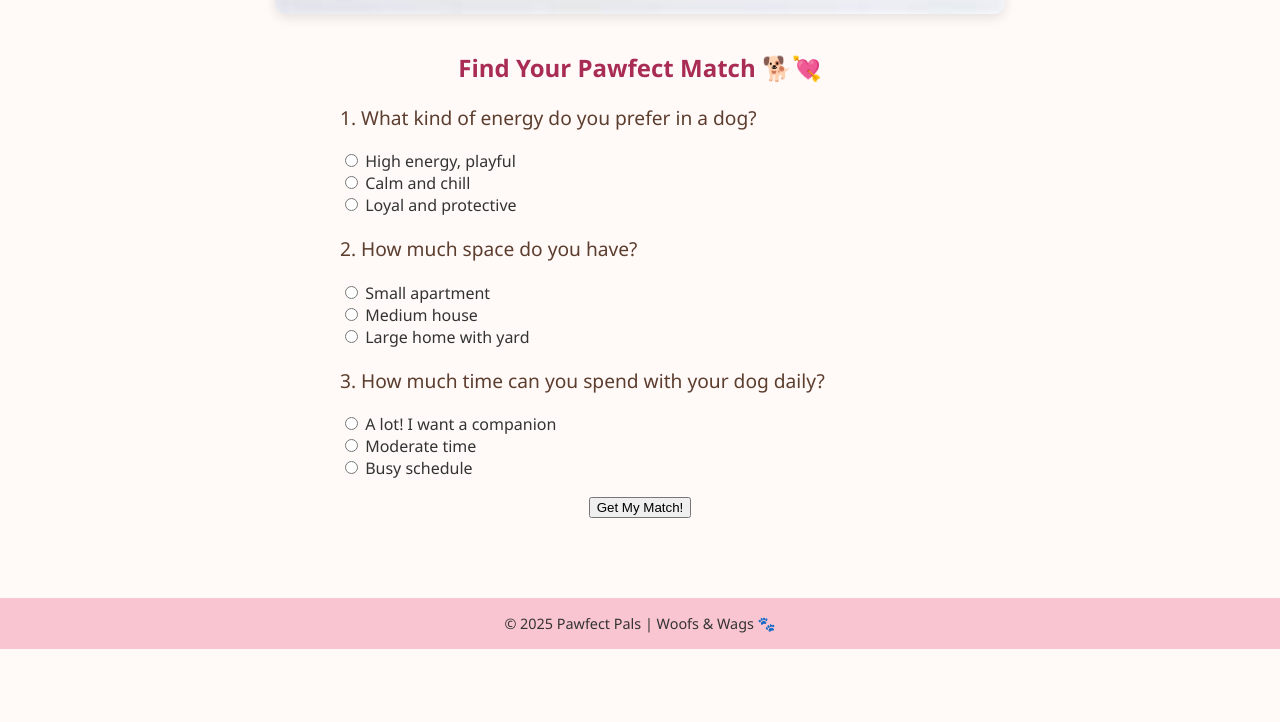
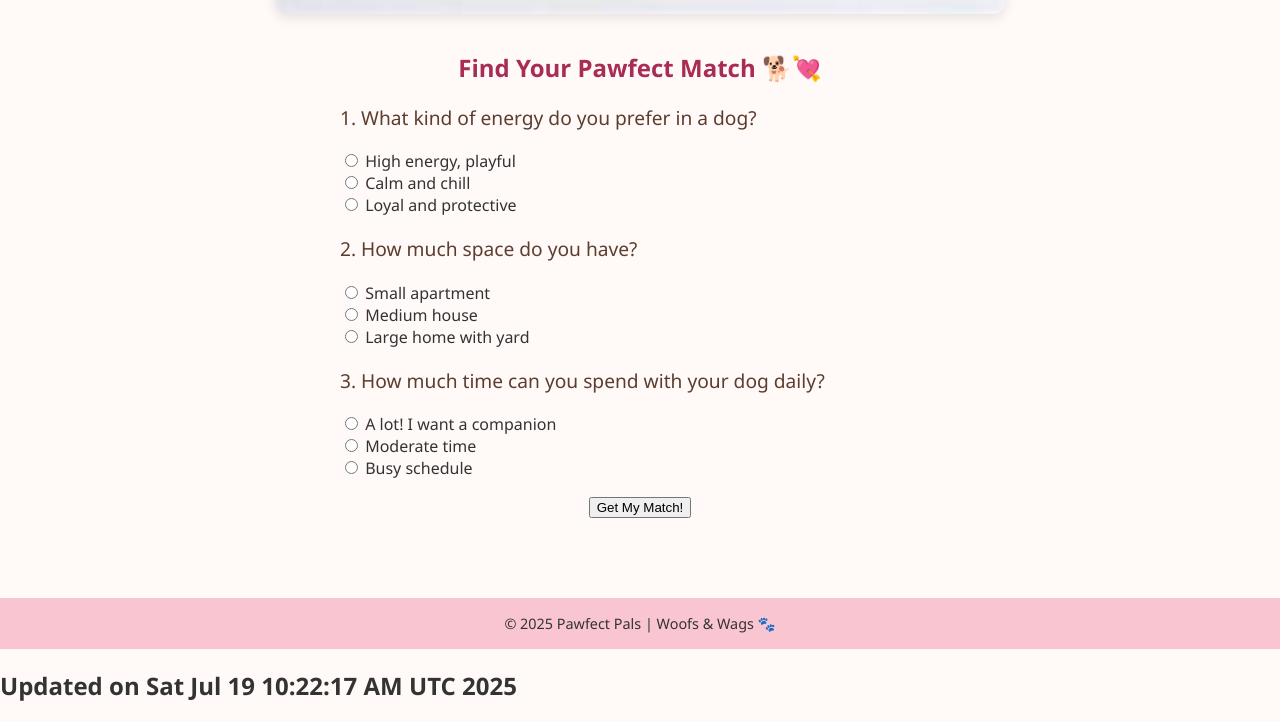
Before and after one commit to palak7more/AdoptionWebsite, a plain HTML site: page index.html in a window 1280 px wide. Shown: the part 827-1549 px from the top of the page. Before the commit the page ends 1476 px from the top, so only its background shows below. Drawn offline with Linux system fonts and the light colour scheme.

Commit message:
Update index with timestamp

```diff
--- a/index.html
+++ b/index.html
@@ -56,3 +56,4 @@
   <footer>© 2025 Pawfect Pals | Woofs & Wags 🐾</footer>
 </body>
 </html>
+<h2>Updated on Sat Jul 19 10:22:17 AM UTC 2025</h2>
```
